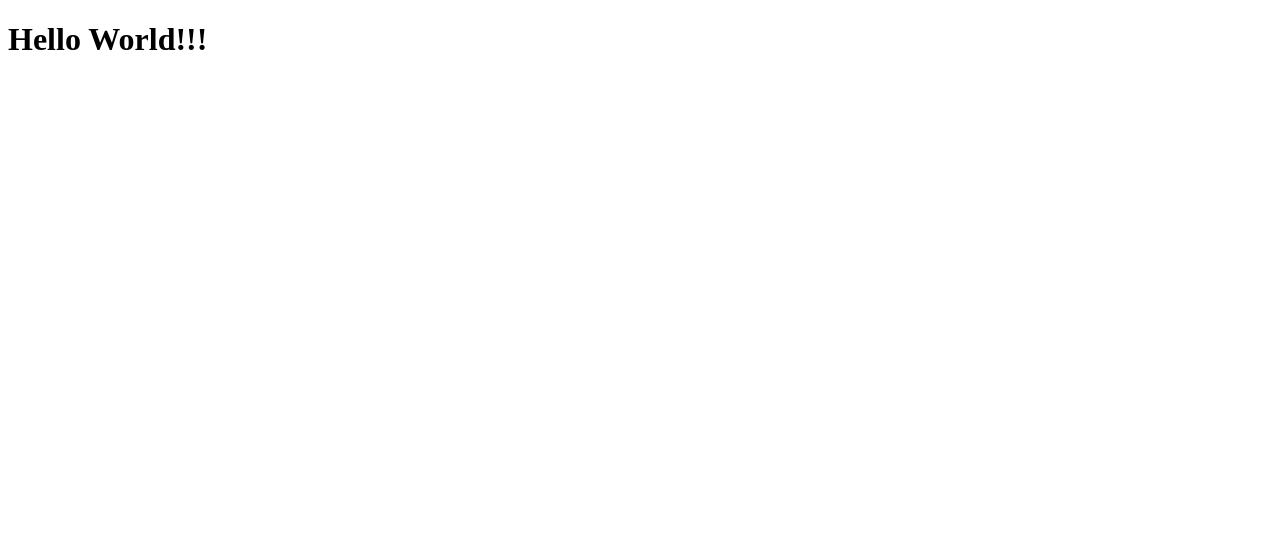
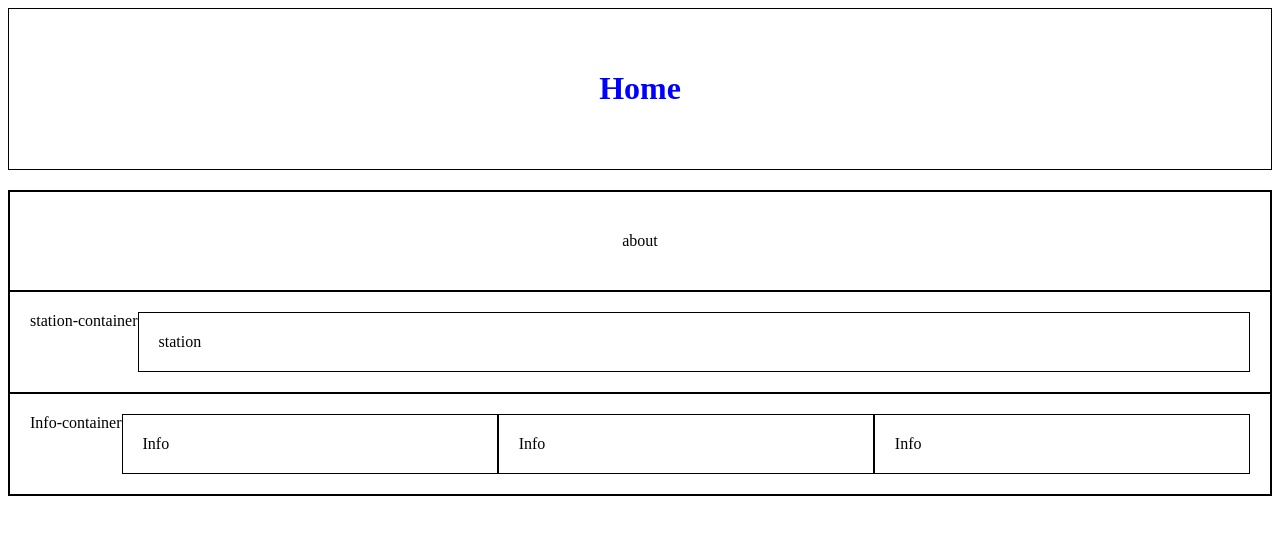
Before and after one commit to Slink-Kr/weathernet, a React app: page / in a window 1280 px wide. Shown: the top 534 px of the page. Built offline with nearby package versions, Linux system fonts and the light colour scheme.

Commit message:
setup webpack for auto build

```diff
--- a/src/App.jsx
+++ b/src/App.jsx
@@ -1,6 +1,7 @@
-import React from 'react';
+import React, { Component } from 'react'
+import './sass/Home.scss'
 
-export default class App extends React.Component {
+export default class App extends Component {
     constructor(props) {
         super(props)
         this.state = {
@@ -15,7 +16,7 @@ export default class App extends React.Component {
     render() {
         return (
             <div>
-                <h1>Hello World!!!</h1>
+                {this.props.children}
             </div>
         )
     }
--- /dev/null
+++ b/src/Components/Home.jsx
@@ -0,0 +1,47 @@
+import React, { Component } from 'react';
+
+export default class Home extends Component {
+    constructor(props) {
+        super(props)
+        this.state = {
+
+        }
+    }
+
+    componentDidMount() {
+
+    }
+
+    render() {
+        return (
+            <div className='home'>
+                <div className='header'>
+                    <h1 className='title'>Home</h1>
+                </div>
+                <div className='body'>
+                    <div className='about'>
+                        about
+                    </div>
+                    <div className='station-container'>
+                        station-container
+                        <div className='station'>
+                            station
+                        </div>
+                    </div>
+                    <div className='info-container'>
+                        Info-container
+                        <div className='info'>
+                            Info
+                        </div>
+                        <div className='info'>
+                            Info
+                        </div>
+                        <div className='info'>
+                            Info
+                        </div>
+                    </div>
+                </div>
+            </div>
+        )
+    }
+}
--- /dev/null
+++ b/src/Router.jsx
@@ -0,0 +1,17 @@
+import React, { Component } from 'react';
+import {
+  BrowserRouter as Router,
+  Route,
+  Link
+} from 'react-router-dom'
+import Home     from './Components/Home.jsx'
+import App      from './App.jsx'
+
+const RouterComponent = () => (
+  <Router>
+      <App>
+        <Route exact path="/" component={Home}/>
+      </App>
+  </Router>
+)
+export default RouterComponent
--- /dev/null
+++ b/src/sass/Home.scss
@@ -0,0 +1,44 @@
+div.home {
+    flex: 1;
+    justify-content: center;
+    align-items: center;
+    // width: 1366px;
+    margin: auto;
+    .header {
+        padding: 40px;
+        border: 1px solid black;
+        text-align: center;
+        margin-bottom: 20px;
+        .title {
+            color: blue;
+        }
+    }
+    .body {
+        border: 1px solid black;
+        .about {
+            border: 1px solid black;
+            text-align: center;
+            padding: 40px 0 40px 0;
+        }
+        .station-container {
+            border: 1px solid black;
+            padding: 20px;
+            display: flex;
+            .station {
+                border: 1px solid black;
+                flex: 1;
+                padding: 20px;
+            }
+        }
+        .info-container {
+            border: 1px solid black;
+            padding: 20px;
+            display: flex;
+            .info {
+                border: 1px solid black;
+                flex: 1;
+                padding: 20px;
+            }
+        }
+    }
+}
--- a/webpack.config.js
+++ b/webpack.config.js
@@ -8,6 +8,7 @@ const HtmlWebpackPluginConfig = new HtmlWebpackPlugin({
     filename: 'index.html',
     inject: 'body'
 })
+const ExtractTextPlugin = require('extract-text-webpack-plugin');
 
  module.exports = {
      entry: './src/index.jsx',
@@ -16,8 +17,8 @@ const HtmlWebpackPluginConfig = new HtmlWebpackPlugin({
          filename: 'app.bundle.js'
      },
      module: {
-         loaders: [
-             {
+        loaders: [
+            {
                 test: /\.jsx?$/,
                 loader: 'babel-loader',
                 exclude: /node_modules/,
@@ -25,19 +26,29 @@ const HtmlWebpackPluginConfig = new HtmlWebpackPlugin({
                     cacheDirectory: true,
                     presets: ['react', 'es2015']
                 }
+            },
+            {
+                test: /\.(css|scss)$/,
+                loader: ExtractTextPlugin.extract('css-loader!sass-loader'),
             }
         ]
      },
+    watch: true,
+    watchOptions: {
+        aggregateTimeout: 300,
+        poll: 1000
+    },
      stats: {
          colors: true
      },
      devtool: 'source-map',
      plugins: [
         HtmlWebpackPluginConfig,
-        new webpack.DefinePlugin({
-            'process.env': {
-                'NODE_ENV': JSON.stringify('production')
-            }
-        })
+        new ExtractTextPlugin('styles.css'),
+        // new webpack.DefinePlugin({
+        //     'process.env': {
+        //         'NODE_ENV': JSON.stringify('production')
+        //     }
+        // })
     ]
  };
```
Also changed, not shown: package.json (+9 -1 lines), src/index.jsx (+5 -4 lines), 5 other files (tests, documents, lock files or other folders).
